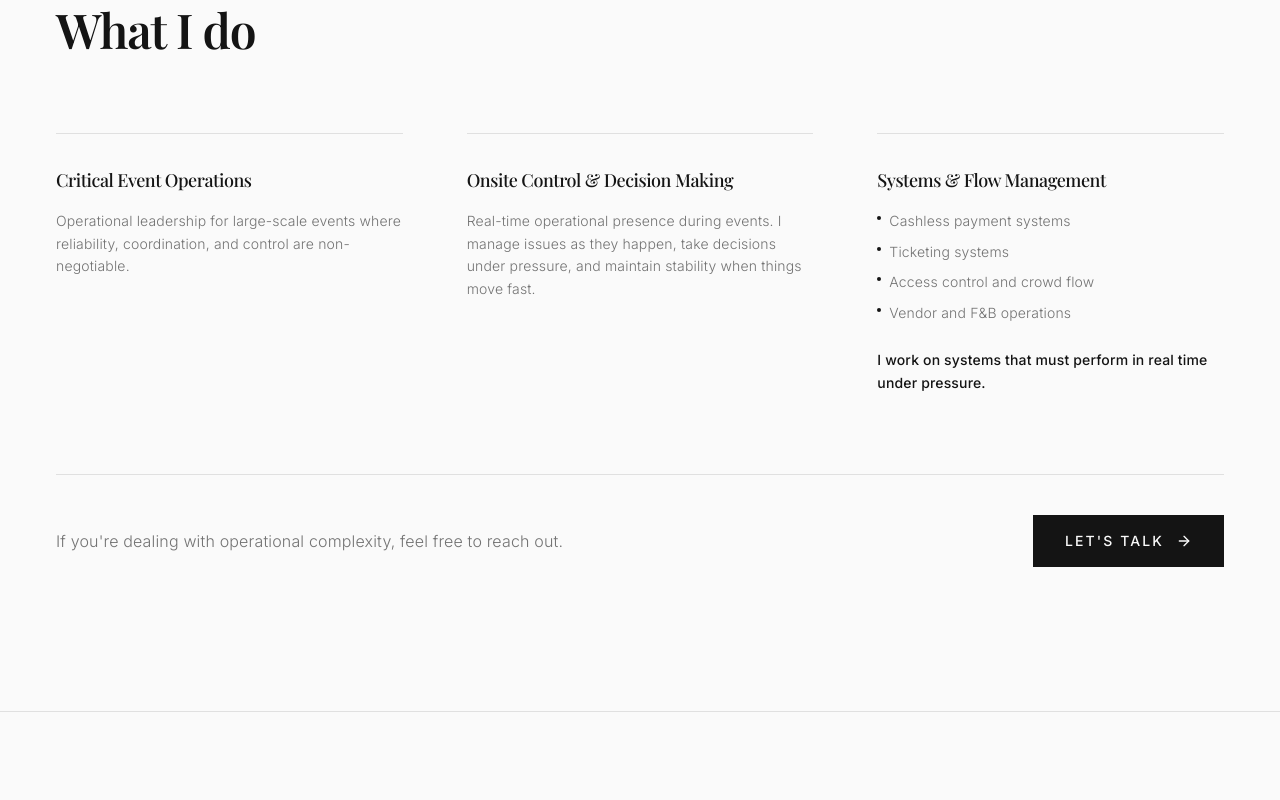
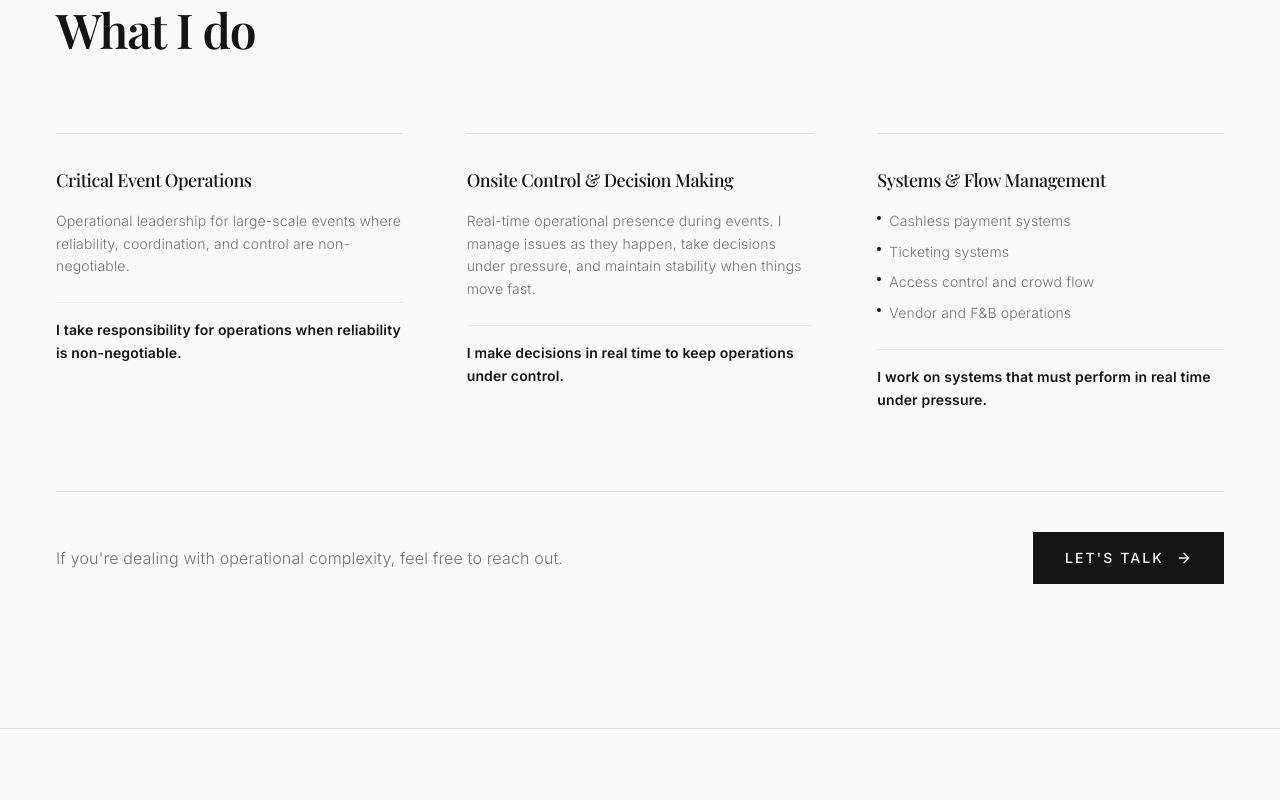
Before and after one commit to hiroocareer/andreascolucci, a React (Vite) app: page /en in a window 1280 px wide. Shown: the part 2600-3400 px from the top of the page. Built offline with nearby package versions, Linux system fonts and the light colour scheme; the HTML template or start-up script is replaced by a standard one.

Commit message:
Added service punchlines

```diff
--- a/src/components/sections/ServicesSection.tsx
+++ b/src/components/sections/ServicesSection.tsx
@@ -21,10 +21,9 @@ const ServicesSection = () => {
             <motion.div key={index} initial={{ opacity: 0, y: 30 }} whileInView={{ opacity: 1, y: 0 }} transition={{ duration: 0.5, delay: index * 0.1 }} viewport={{ once: true }} className="border-t border-border pt-8">
               <h3 className="text-lg font-medium text-foreground mb-4 tracking-tight">{t(service.title)}</h3>
               {"description" in service && (
-                <p className="text-sm text-muted-foreground leading-relaxed">{t((service as any).description)}</p>
+                <p className="text-sm text-muted-foreground leading-relaxed mb-6">{t((service as any).description)}</p>
               )}
               {"items" in service && (
-                <>
                 <ul className="space-y-2 mb-6">
                   {((service as any).items[language] as string[]).map((item: string) => (
                     <li key={item} className="text-sm text-muted-foreground leading-relaxed flex items-start gap-2">
@@ -33,8 +32,9 @@ const ServicesSection = () => {
                     </li>
                   ))}
                 </ul>
-                  <p className="text-sm text-foreground font-medium leading-relaxed">{t((service as any).closing)}</p>
-                </>
+              )}
+              {"closing" in service && (
+                <p className="text-sm text-foreground font-semibold leading-relaxed mt-auto pt-4 border-t border-border/50">{t((service as any).closing)}</p>
               )}
             </motion.div>
           ))}
--- a/src/i18n/translations.ts
+++ b/src/i18n/translations.ts
@@ -135,6 +135,11 @@ export const translations = {
           en: "Real-time operational presence during events. I manage issues as they happen, take decisions under pressure, and maintain stability when things move fast.",
           it: "Presenza operativa in tempo reale durante gli eventi. Gestisco i problemi nel momento in cui si verificano, prendo decisioni sotto pressione e mantengo la stabilità quando tutto si muove velocemente.",
           es: "Presencia operativa en tiempo real durante eventos. Gestiono problemas en el momento, tomo decisiones bajo presión y mantengo la estabilidad cuando todo se mueve rápido.",
+        },
+        closing: {
+          en: "I make decisions in real time to keep operations under control.",
+          it: "Prendo decisioni in tempo reale per mantenere le operazioni sotto controllo.",
+          es: "Tomo decisiones en tiempo real para mantener las operaciones bajo control.",
         },
       },
       {
```
Lines whose indentation alone changed are shown as unchanged.
